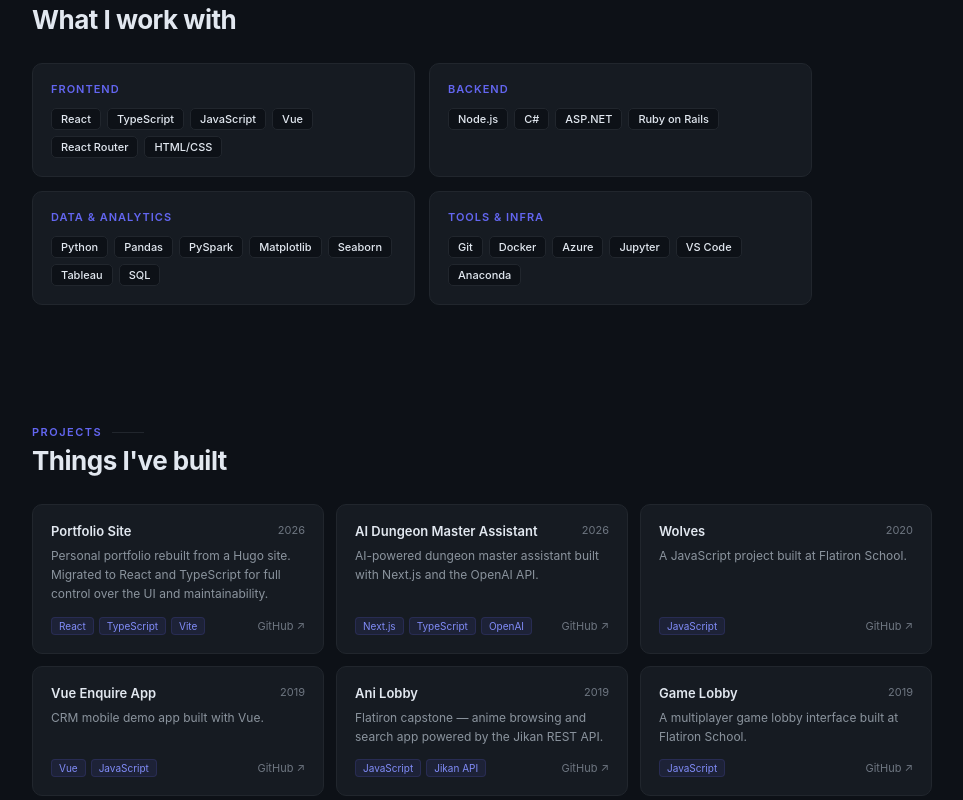
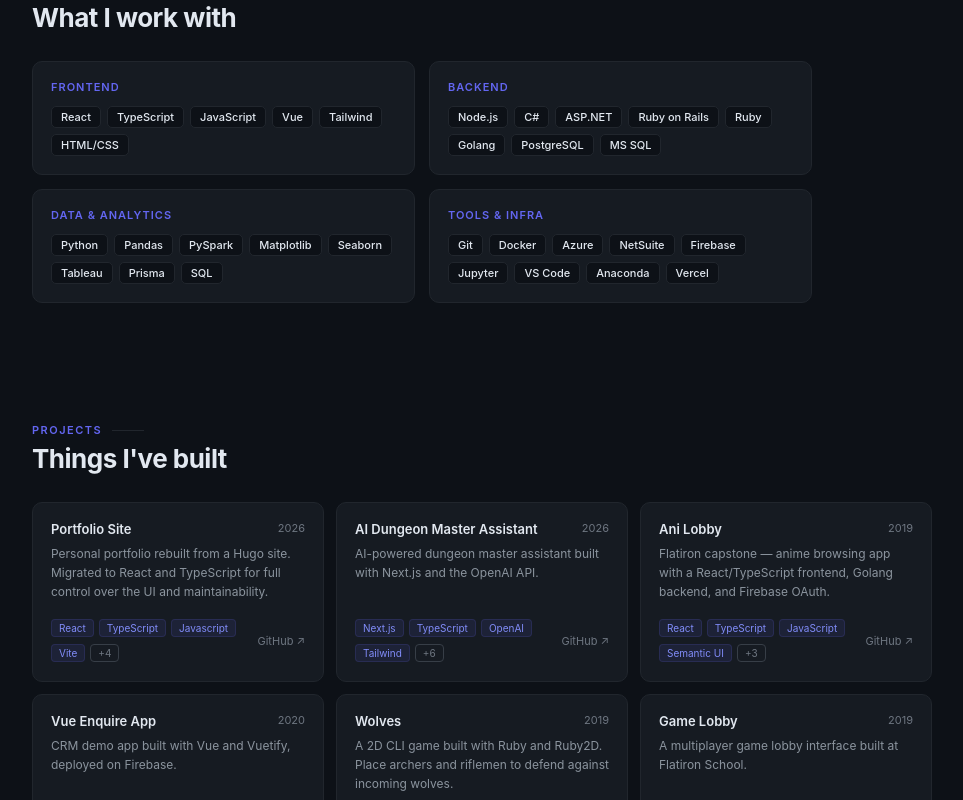
Before and after one commit to rjortega-dev/rj-portfolio, a React (Vite) app: page / in a window 1280 px wide. Shown: the part 1200-2000 px from the top of the page, without its empty margins (148-1111 px from the left). Built offline with nearby package versions, Linux system fonts and the light colour scheme.

Commit message:
feat: update project tags, skills, and card layout improvements

```diff
--- a/src/App.tsx
+++ b/src/App.tsx
@@ -1,13 +1,25 @@
+import { useState } from "react";
 import Hero from "./components/Hero";
 import Nav from "./components/Nav";
 import About from "./components/About";
 import Skills from "./components/Skills";
 import Projects from "./components/Projects";
 import Contact from "./components/Contact";
+import type { ActiveSkill } from "./types";
 
 export default function App() {
   const isMobile = window.innerWidth < 640;
+  const [activeSkill, setActiveSkill] = useState<ActiveSkill>([]);
 
+  const handleSkillClick = (skill: string) => {
+    setActiveSkill((prev) =>
+      prev.includes(skill) ? prev.filter((s) => s !== skill) : [...prev, skill],
+    );
+  };
+
+  const handleClear = () => setActiveSkill([]);
+
+  // Easter egg 🥚 for anyone inspecting the console
   console.log(
     "%c👋 Hey, you found this.",
     "color: #6366f1; font-size: 16px; font-weight: bold;",
@@ -43,8 +55,12 @@
       >
         <Hero />
         <About />
-        <Skills />
-        <Projects />
+        <Skills
+          onSkillClick={handleSkillClick}
+          activeSkill={activeSkill}
+          onClear={handleClear}
+        />
+        <Projects activeSkill={activeSkill} />
         <Contact />
       </div>
       <footer
@@ -58,10 +74,10 @@
           zIndex: 1,
         }}
       >
-        <span style={{ fontSize: "11px", color: "#6e7681" }}>
+        <span style={{ fontSize: "11px", color: "#e2e8f0" }}>
           Ricardo Ortega © {new Date().getFullYear()}
         </span>
-        <span style={{ fontSize: "11px", color: "#6e7681" }}>Denver, CO</span>
+        <span style={{ fontSize: "11px", color: "#e2e8f0" }}>Denver, CO</span>
       </footer>
     </div>
   );
--- a/src/components/Contact.tsx
+++ b/src/components/Contact.tsx
@@ -68,12 +68,13 @@
           rel="noreferrer"
           style={{
             background: "transparent",
-            color: "#8b949e",
+            color: "#e2e8f0",
             border: "1px solid #21262d",
             padding: "11px 22px",
             borderRadius: "8px",
             fontSize: "13px",
             fontWeight: 500,
+            fontFamily: "monospace",
             transition: "border-color 0.15s",
           }}
           onMouseEnter={(e) => (e.currentTarget.style.borderColor = "#373e47")}
--- a/src/components/Nav.tsx
+++ b/src/components/Nav.tsx
@@ -47,13 +47,13 @@
                     ?.scrollIntoView({ behavior: "smooth" })
                 }
                 style={{
-                  color: "#8b949e",
+                  color: "#e2e8f0",
                   fontSize: "13px",
                   transition: "color 0.15s",
                   cursor: "pointer",
                 }}
-                onMouseEnter={(e) => (e.currentTarget.style.color = "#e2e8f0")}
-                onMouseLeave={(e) => (e.currentTarget.style.color = "#8b949e")}
+                onMouseEnter={(e) => (e.currentTarget.style.color = "#6366f1")}
+                onMouseLeave={(e) => (e.currentTarget.style.color = "#e2e8f0")}
               >
                 {link}
               </span>
--- a/src/components/Projects.tsx
+++ b/src/components/Projects.tsx
@@ -1,64 +1,86 @@
-type Project = {
-  title: string;
-  year: string;
-  tags: string[];
-  desc: string;
-  github: string;
-};
+import type { Project, ProjectsProps } from "../types";
 
 const PROJECTS: Project[] = [
   {
     title: "Portfolio Site",
     year: "2026",
-    tags: ["React", "TypeScript", "Vite"],
+    tags: [
+      "React",
+      "TypeScript",
+      "Javascript",
+      "Vite",
+      "Vercel",
+      "HTML/CSS",
+      "Git",
+      "Node.js",
+    ],
     desc: "Personal portfolio rebuilt from a Hugo site. Migrated to React and TypeScript for full control over the UI and maintainability.",
     github: "https://github.com/rjortega-dev/rj-portfolio",
   },
   {
     title: "AI Dungeon Master Assistant",
     year: "2026",
-    tags: ["Next.js", "TypeScript", "OpenAI"],
+    tags: [
+      "Next.js",
+      "TypeScript",
+      "OpenAI",
+      "Tailwind",
+      "Neon",
+      "Prisma",
+      "Vercel",
+      "Docker",
+      "Git",
+      "Node.js",
+    ],
     desc: "AI-powered dungeon master assistant built with Next.js and the OpenAI API.",
     github: "https://github.com/rjortega-dev/ai-dungeon-master-assistant",
   },
   {
-    title: "Wolves",
-    year: "2020",
-    tags: ["JavaScript"],
-    desc: "A JavaScript project built at Flatiron School.",
-    github: "https://github.com/rj-ortega/wolves",
+    title: "Ani Lobby",
+    year: "2019",
+    tags: [
+      "React",
+      "TypeScript",
+      "JavaScript",
+      "Semantic UI",
+      "Golang",
+      "Firebase",
+      "Git",
+    ],
+    desc: "Flatiron capstone — anime browsing app with a React/TypeScript frontend, Golang backend, and Firebase OAuth.",
+    github: "https://github.com/rj-ortega/ani-lobby",
   },
   {
     title: "Vue Enquire App",
-    year: "2019",
-    tags: ["Vue", "JavaScript"],
-    desc: "CRM mobile demo app built with Vue.",
+    year: "2020",
+    tags: ["Vue", "Vuetify", "JavaScript", "Firebase", "Git"],
+    desc: "CRM demo app built with Vue and Vuetify, deployed on Firebase.",
     github: "https://github.com/rj-ortega/vue-enquire-app",
   },
   {
-    title: "Ani Lobby",
+    title: "Wolves",
     year: "2019",
-    tags: ["JavaScript", "Jikan API"],
-    desc: "Flatiron capstone — anime browsing and search app powered by the Jikan REST API.",
-    github: "https://github.com/rj-ortega/ani-lobby",
+    tags: ["Ruby", "Ruby2D", "RSpec", "Git"],
+    desc: "A 2D CLI game built with Ruby and Ruby2D. Place archers and riflemen to defend against incoming wolves.",
+    github: "https://github.com/rj-ortega/wolves",
   },
   {
     title: "Game Lobby",
     year: "2019",
-    tags: ["JavaScript"],
+    tags: ["JavaScript", "Ruby on Rails", "Git"],
     desc: "A multiplayer game lobby interface built at Flatiron School.",
     github: "https://github.com/rj-ortega/game-lobby",
   },
   {
     title: "Star Wars Hub",
     year: "2019",
-    tags: ["JavaScript", "SWAPI"],
+    tags: ["JavaScript", "TypeScript", "React", "Axios", "Git"],
     desc: "Star Wars data explorer using the SWAPI REST API.",
     github: "https://github.com/rj-ortega/star-wars-hub",
   },
 ];
 
-export default function Projects() {
+export default function Projects({ activeSkill }: ProjectsProps) {
   const isMobile = window.innerWidth < 640;
   const columns = isMobile ? "1fr" : "repeat(3, 1fr)";
   return (
@@ -105,23 +127,35 @@
           maxWidth: "900px",
         }}
       >
-        {PROJECTS.map((project) => (
+        {PROJECTS.map((project) => {
+          const isMatch =
+            activeSkill.length === 0 ||
+            project.tags.some((tag) => activeSkill.includes(tag));
+
+          const visibleTags = project.tags.slice(0, 4);
+          const remainingCount = project.tags.length - 4;
+
+          return (
             <div
               key={project.title}
               style={{
                 background: "#161b22",
-              border: "1px solid #21262d",
+                border: `1px solid ${!isMatch ? "#21262d" : activeSkill.length > 0 ? "#6366f1" : "#21262d"}`,
                 borderRadius: "10px",
                 padding: "18px",
-              transition: "border-color 0.15s",
+                transition: "all 0.15s",
                 display: "flex",
                 flexDirection: "column",
+                opacity: isMatch ? 1 : 0.3,
+                minHeight: "180px",
               }}
               onMouseEnter={(e) =>
-              (e.currentTarget.style.borderColor = "#373e47")
+                (e.currentTarget.style.borderColor =
+                  isMatch && activeSkill.length > 0 ? "#6366f1" : "#373e47")
               }
               onMouseLeave={(e) =>
-              (e.currentTarget.style.borderColor = "#21262d")
+                (e.currentTarget.style.borderColor =
+                  isMatch && activeSkill.length > 0 ? "#6366f1" : "#21262d")
               }
             >
               <div
@@ -133,7 +167,11 @@
                 }}
               >
                 <span
-                style={{ fontSize: "13px", fontWeight: 600, color: "#e2e8f0" }}
+                  style={{
+                    fontSize: "13px",
+                    fontWeight: 600,
+                    color: "#e2e8f0",
+                  }}
                 >
                   {project.title}
                 </span>
@@ -159,8 +197,16 @@
                   alignItems: "center",
                 }}
               >
-              <div style={{ display: "flex", gap: "5px", flexWrap: "wrap" }}>
-                {project.tags.map((tag) => (
+                <div
+                  style={{
+                    display: "flex",
+                    gap: "5px",
+                    flexWrap: "wrap",
+                    minHeight: "44px",
+                    alignItems: "flex-start",
+                  }}
+                >
+                  {visibleTags.map((tag) => (
                     <span
                       key={tag}
                       style={{
@@ -175,6 +221,31 @@
                       {tag}
                     </span>
                   ))}
+                  {remainingCount > 0 && (
+                    <span
+                      title={project.tags.slice(4).join(", ")}
+                      style={{
+                        background: "transparent",
+                        border: "1px solid #373e47",
+                        color: "#6e7681",
+                        fontSize: "10px",
+                        padding: "2px 7px",
+                        borderRadius: "4px",
+                        cursor: "default",
+                        transition: "all 0.15s",
+                      }}
+                      onMouseEnter={(e) => {
+                        e.currentTarget.style.borderColor = "#6366f1";
+                        e.currentTarget.style.color = "#818cf8";
+                      }}
+                      onMouseLeave={(e) => {
+                        e.currentTarget.style.borderColor = "#373e47";
+                        e.currentTarget.style.color = "#6e7681";
+                      }}
+                    >
+                      +{remainingCount}
+                    </span>
+                  )}
                 </div>
                 <a
                   href={project.github}
@@ -187,14 +258,19 @@
                     marginLeft: "8px",
                     whiteSpace: "nowrap",
                   }}
-                onMouseEnter={(e) => (e.currentTarget.style.color = "#e2e8f0")}
-                onMouseLeave={(e) => (e.currentTarget.style.color = "#6e7681")}
+                  onMouseEnter={(e) =>
+                    (e.currentTarget.style.color = "#e2e8f0")
+                  }
+                  onMouseLeave={(e) =>
+                    (e.currentTarget.style.color = "#6e7681")
+                  }
                 >
                   GitHub ↗
                 </a>
               </div>
             </div>
-        ))}
+          );
+        })}
       </div>
     </section>
   );
--- a/src/components/Skills.tsx
+++ b/src/components/Skills.tsx
@@ -1,13 +1,24 @@
+import type { SkillsProps } from "../types";
+
 const SKILLS = {
   Frontend: [
     "React",
     "TypeScript",
     "JavaScript",
     "Vue",
-    "React Router",
+    "Tailwind",
     "HTML/CSS",
   ],
-  Backend: ["Node.js", "C#", "ASP.NET", "Ruby on Rails"],
+  Backend: [
+    "Node.js",
+    "C#",
+    "ASP.NET",
+    "Ruby on Rails",
+    "Ruby",
+    "Golang",
+    "PostgreSQL",
+    "MS SQL",
+  ],
   "Data & Analytics": [
     "Python",
     "Pandas",
@@ -15,12 +26,27 @@
     "Matplotlib",
     "Seaborn",
     "Tableau",
+    "Prisma",
     "SQL",
   ],
-  "Tools & Infra": ["Git", "Docker", "Azure", "Jupyter", "VS Code", "Anaconda"],
+  "Tools & Infra": [
+    "Git",
+    "Docker",
+    "Azure",
+    "NetSuite",
+    "Firebase",
+    "Jupyter",
+    "VS Code",
+    "Anaconda",
+    "Vercel",
+  ],
 };
 
-export default function Skills() {
+export default function Skills({
+  activeSkill,
+  onSkillClick,
+  onClear,
+}: SkillsProps) {
   return (
     <section id="skills">
       <div
@@ -56,13 +82,12 @@
       >
         What I work with
       </h2>
-
+      <div style={{ position: "relative", maxWidth: "780px" }}>
         <div
           style={{
             display: "grid",
             gridTemplateColumns: "repeat(2, 1fr)",
             gap: "14px",
-          maxWidth: "780px",
           }}
         >
           {Object.entries(SKILLS).map(([category, items]) => (
@@ -88,26 +113,63 @@
                 {category}
               </p>
               <div style={{ display: "flex", flexWrap: "wrap", gap: "6px" }}>
-              {items.map((skill) => (
+                {items.map((skill) => {
+                  const isActive = activeSkill.includes(skill);
+
+                  return (
                     <span
                       key={skill}
+                      onClick={() => onSkillClick(skill)}
                       style={{
-                    background: "#0d1117",
-                    border: "1px solid #21262d",
-                    color: "#e2e8f0",
+                        background: isActive ? "#6366f1" : "#0d1117",
+                        border: `1px solid ${isActive ? "#6366f1" : "#21262d"}`,
+                        color: isActive ? "#fff" : "#e2e8f0",
                         fontSize: "11px",
                         padding: "3px 9px",
                         borderRadius: "5px",
                         fontWeight: 500,
+                        cursor: "pointer",
+                        transition: "all 0.15s",
                       }}
                     >
                       {skill}
                     </span>
-              ))}
+                  );
+                })}
               </div>
             </div>
           ))}
         </div>
+        {activeSkill.length > 0 && (
+          <button
+            onClick={onClear}
+            style={{
+              position: "absolute",
+              top: "-48px",
+              right: 0,
+              background: "#161b22",
+              border: "1px solid #21262d",
+              color: "#e2e8f0",
+              fontSize: "12px",
+              padding: "4px 12px",
+              borderRadius: "6px",
+              cursor: "pointer",
+              transition: "all 0.15s",
+              marginTop: "16px",
+            }}
+            onMouseEnter={(e) => {
+              e.currentTarget.style.borderColor = "#373e47";
+              e.currentTarget.style.color = "#e2e8f0";
+            }}
+            onMouseLeave={(e) => {
+              e.currentTarget.style.borderColor = "#21262d";
+              e.currentTarget.style.color = "#8b949e";
+            }}
+          >
+            Clear selection ✕
+          </button>
+        )}
+      </div>
     </section>
   );
 }
--- /dev/null
+++ b/src/types.ts
@@ -0,0 +1,19 @@
+export type Project = {
+  title: string;
+  year: string;
+  tags: string[];
+  desc: string;
+  github: string;
+};
+
+export type SkillsProps = {
+  activeSkill: ActiveSkill;
+  onSkillClick: (skill: string) => void;
+  onClear: () => void;
+};
+
+export type ProjectsProps = {
+  activeSkill: ActiveSkill;
+};
+
+export type ActiveSkill = string[];
```
Also changed, not shown: src/components/Hero.tsx (+3 -4 lines). Lines whose indentation alone changed are shown as unchanged.
